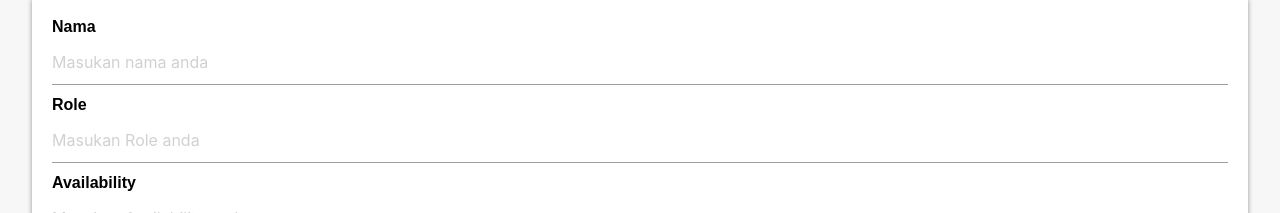
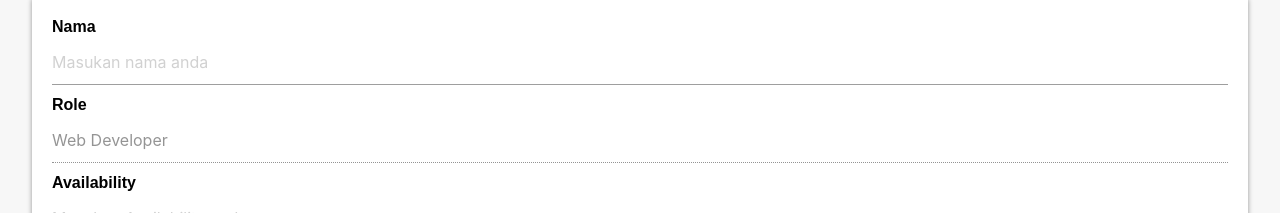
Before and after one commit to siddiqanshori/hacktiv8-assignment2, a plain HTML site: page index.html in a window 1280 px wide. Shown: the part 332-545 px from the top of the page. Drawn offline with nearby package versions, Linux system fonts and the light colour scheme.

Commit message:
Update index.html

```diff
--- a/index.html
+++ b/index.html
@@ -78,7 +78,7 @@
         <label for="">Nama</label>
         <input type="text" name="nama" id="nama" placeholder="Masukan nama anda" /><br />
         <label for="">Role</label>
-        <input type="text" name="role" id="role" placeholder="Masukan Role anda" /><br />
+        <input type="text" name="role" id="role" value="Web Developer" disabled /><br />
         <label for="">Availability</label>
         <input type="text" name="availability" id="availability" placeholder="Masukan Availability anda" /><br />
         <label for="">Usia</label>
```
